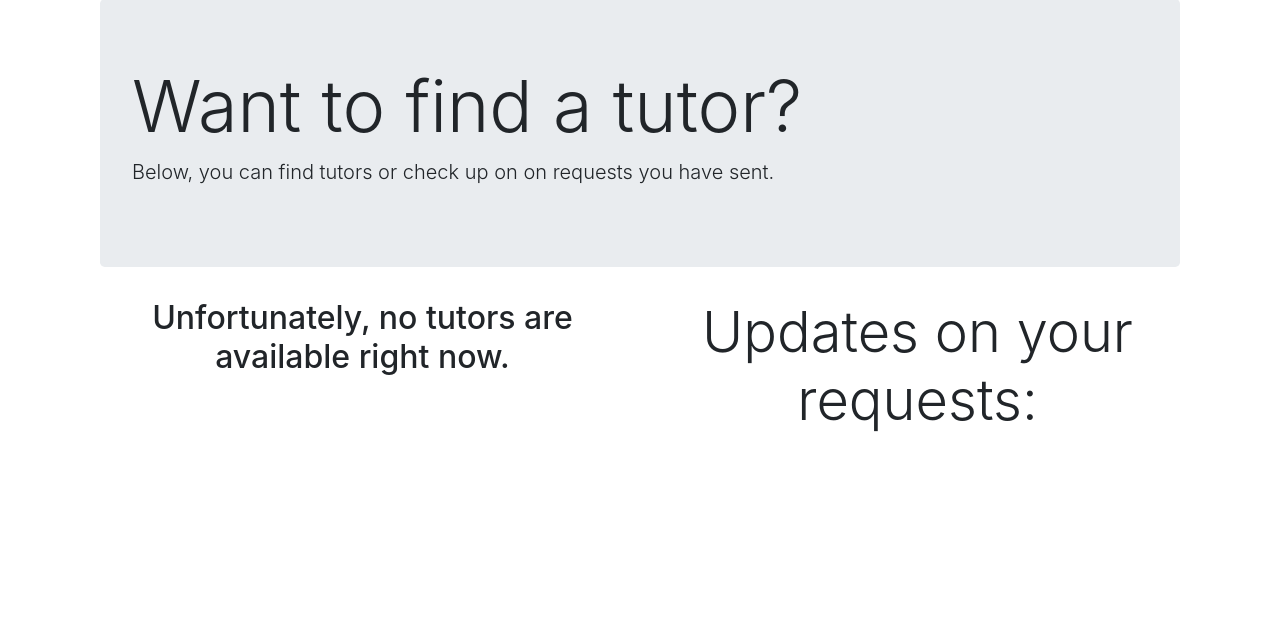
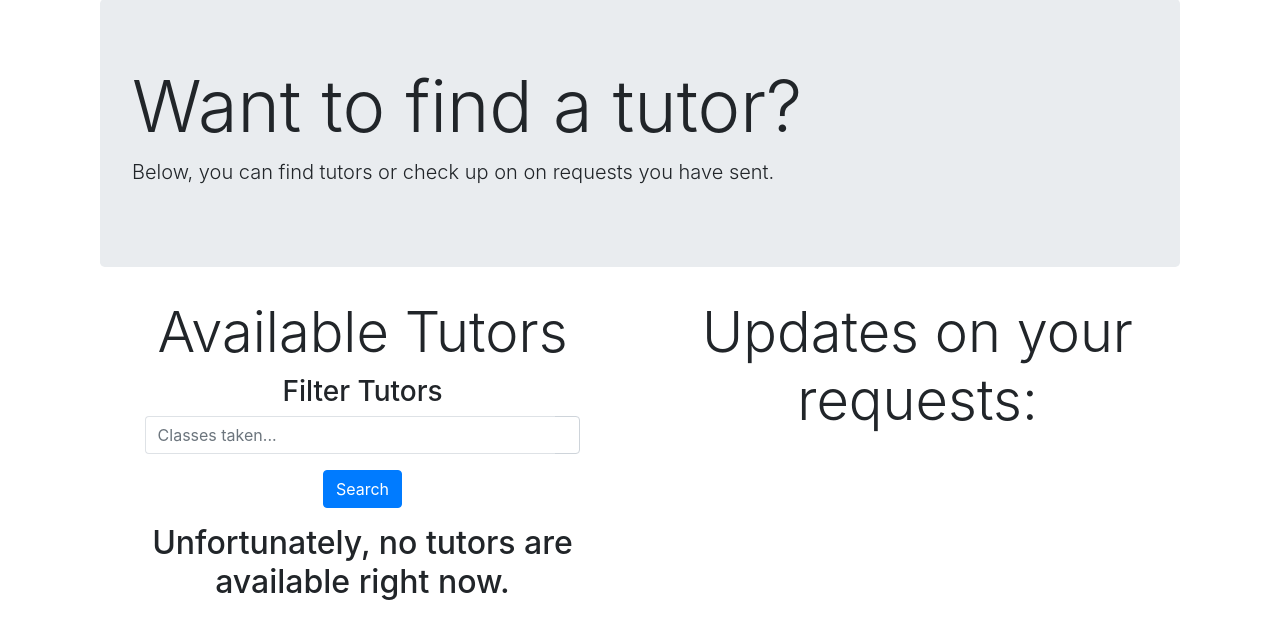
Before and after one commit to belengrimaldi/CS3240-QuickTutor, a Django app: page /gethelp in a window 1280 px wide. Shown: the part 68-707 px from the top of the page. Run offline with Django 3.2, Linux system fonts and the light colour scheme; the visitor is signed in with stand-in values (Sample User, id 1); data comes from the database, SQL or seed files in the repository; some libraries are stand-ins or nearby versions.

Commit message:
filter by classes taken

```diff
--- a/user/templates/gethelp.html
+++ b/user/templates/gethelp.html
@@ -18,7 +18,6 @@
 
         <div class="row">
             <div class="col-md-6">
-                {% if available_tutors %}
                 <h1 class="display-4">Available Tutors</h1>
                 <h3>Filter Tutors</h3>
                     <form method="GET" action="./gethelp">
@@ -36,6 +35,10 @@
                         </div>
                         <button type="submit" class="btn btn-primary" href="{% url 'gethelp' %}">Search</button>
                     </form>
+
+                {% if available_tutors %}
+
+
                 {% for tutor in available_tutors %}
                 <div class="list-group">
                     <div class="row justify-content-center">
--- a/user/views.py
+++ b/user/views.py
@@ -59,6 +59,12 @@ def GetHelp(request):
     rejected = Fill_Out_Sheet.objects.filter(sender = request.user).filter(no_response = False).filter(has_tutor_rejected=True)
     available_tutors = Profile.objects.filter(active_tutor=True)
     template = loader.get_template('gethelp.html')
+
+    classes_taken_query = request.GET.get('classes_taken')
+    if classes_taken_query != '' and classes_taken_query is not None:
+        available_tutors = available_tutors.filter(classes_taken__icontains=classes_taken_query)
+        print(available_tutors)
+
     context = {
         'available_tutors': available_tutors,
         'awaiting':awaiting,
@@ -66,10 +72,6 @@ def GetHelp(request):
         'rejected':rejected,
         'key':key,
     }
-
-    classes_taken_query = request.GET.get('classes_taken')
-    if classes_taken_query != '' and classes_taken_query is not None:
-        available_tutors = available_tutors.filter(classes_taken__icontains=classes_taken_query)
 
     return render(request, 'gethelp.html', context)
 
```
